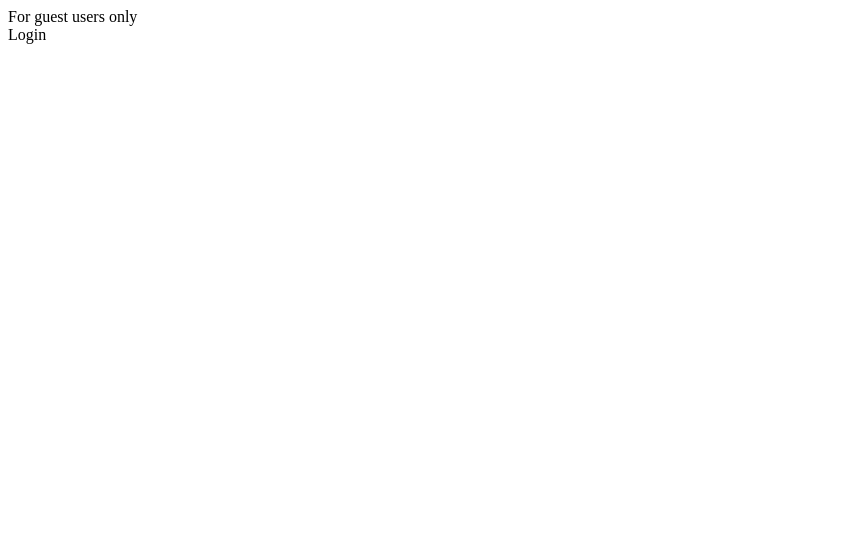
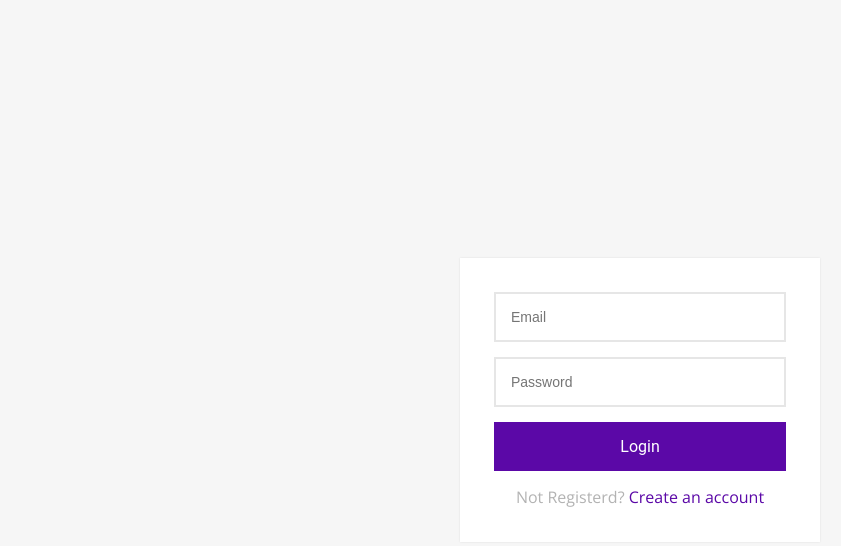
Before and after one commit to Mosab97/laravel-react-full-stack, a React (Vite) app in the folder react/: page /login in a window 1280 px wide. Shown: the top 546 px of the page, without its empty margins (0-841 px from the left). Built offline with nearby package versions, Linux system fonts and the light colour scheme.

Commit message:
create default layout

```diff
--- a/react/src/components/DefaultLayout.jsx
+++ b/react/src/components/DefaultLayout.jsx
@@ -1,5 +1,5 @@
 import React from "react";
-import { Navigate, Outlet } from "react-router-dom";
+import { Link, Navigate, Outlet } from "react-router-dom";
 import { useStateContext } from "../contexts/ContextProvider";
 
 export default function DefaultLayout() {
@@ -8,10 +8,29 @@
   if (!token) {
     return <Navigate to="/login" />;
   }
+  const onLogout = (ev) => {
+    ev.preventDefualt();
+  };
   return (
-    <div>
-      DefaultLayout
-      <Outlet />
+    <div id="defaultLayout">
+      <aside>
+        <Link to="/dashboard">Dashboard</Link>
+        <Link to="/users">Users</Link>
+      </aside>
+      <div className="content">
+        <header>
+          <div>Header</div>
+          <div>
+            {user.name}
+            <a href="#" onClick={onLogout} className="btn-logout">
+              Logout
+            </a>
+          </div>
+        </header>
+        <main>
+          <Outlet />
+        </main>
+      </div>
     </div>
   );
 }
--- a/react/src/components/GuestLayout.jsx
+++ b/react/src/components/GuestLayout.jsx
@@ -11,7 +11,6 @@
   return (
     <div>
       <div>
-        For guest users only
         <Outlet />
       </div>
     </div>
--- a/react/src/contexts/ContextProvider.jsx
+++ b/react/src/contexts/ContextProvider.jsx
@@ -8,7 +8,9 @@
 });
 
 export const ContextProvider = ({ children }) => {
-  const [user, setUser] = useState();
+  const [user, setUser] = useState({
+    name: "Mosab",
+  });
   const [token, _setToke] = useState(localStorage.getItem("ACCESS_TOKEN"));
   const setToken = (token) => {
     _setToke(token);
--- a/react/src/index.css
+++ b/react/src/index.css
@@ -0,0 +1,256 @@
+@import url("https://fonts.googleapis.com/css2?family=Open+Sans:ital,wght@0,300;0,400;0,500;0,600;0,700;0,800;1,300;1,400;1,500;1,600;1,700;1,800&display=swap");
+
+/* @tailwind base;
+@tailwind components;
+@tailwind utilities; */
+
+* {
+  box-sizing: border-box;
+}
+html,
+body,
+#root,
+#defaultLayout,
+#guestLayout {
+  min-height: 100vh;
+}
+
+h1,
+h2,
+h3,
+h4,
+h5,
+h6,
+p {
+  margin: 0;
+}
+
+body {
+  font-family: "Open Sans", sans-serif;
+  margin: 0;
+  padding: 0;
+  font-size: 14px;
+  color: #212121;
+  background-color: #f6f6f6;
+}
+
+input {
+  outline: 0;
+  background: #ffffff;
+  width: 100%;
+  border: 2px solid #e6e6e6;
+  margin: 0 0 15px;
+  padding: 15px;
+  box-sizing: border-box;
+  font-size: 14px;
+  transition: all 0.3s;
+}
+
+input:focus {
+  border-color: #5b08a7;
+}
+
+.btn,
+.btn-add,
+.btn-edit,
+.btn-delete {
+  font-family: "Roboto", sans-serif;
+  outline: 0;
+  background: #5b08a7;
+  border: 0;
+  text-decoration: none;
+  padding: 15px;
+  color: #ffffff;
+  font-size: 16px;
+  -webkit-transition: all 0.3 ease;
+  transition: all 0.3 ease;
+  cursor: pointer;
+}
+
+.btn-block {
+  width: 100%;
+}
+
+.btn-add,
+.btn-edit,
+.btn-delete {
+  padding: 0.5rem 0.75rem;
+  font-size: 14px;
+  border-radius: 4px;
+}
+.btn-add {
+  background-color: #00a762;
+}
+.btn-delete {
+  background-color: #b72424;
+}
+
+.btn-logout {
+  text-decoration: none;
+  padding: 0.75rem 1.5rem;
+  color: #212121;
+  transition: all 0.3s;
+  border-radius: 6px;
+}
+.btn-logout:hover {
+  background-color: rgba(0, 0, 0, 0.1);
+}
+
+.btn:hover,
+.btn:active,
+.btn:focus {
+  background: #5b08a7;
+}
+
+.text-center {
+  text-align: center;
+}
+
+table {
+  width: 100%;
+  border-spacing: 0;
+  border-collapse: collapse;
+}
+
+table > thead > tr > th {
+  text-align: left;
+  padding: 0.5rem 0.5rem;
+  background-color: #efefef;
+}
+
+table > tbody > tr > td {
+  padding: 0.5rem 0.5rem;
+  border-bottom: 1px solid #efefef;
+  white-space: nowrap;
+}
+
+.card {
+  background-color: #fff;
+  border-radius: 0.5rem;
+  box-shadow: 1px 1px 3px rgba(0, 0, 0, 0.1);
+  padding: 1.25rem 1.5rem;
+  margin-bottom: 1rem;
+  margin-top: 0.5rem;
+}
+
+.alert {
+  padding: 1rem;
+  background-color: #ff4040;
+  color: white;
+  border-radius: 0.5rem;
+  margin-bottom: 1rem;
+}
+
+.notification {
+  position: fixed;
+  right: 1rem;
+  bottom: 1rem;
+  z-index: 100;
+  padding: 1rem 1.5rem;
+  background-color: #00a762;
+  color: white;
+  border-radius: 0.5rem;
+}
+
+/* Login/Signup forms*/
+
+.login-signup-form {
+  height: 100vh;
+  display: flex;
+  justify-content: center;
+  align-items: center;
+}
+
+.login-signup-form .form {
+  width: 360px;
+  position: relative;
+  z-index: 1;
+  background: #ffffff;
+  max-width: 360px;
+  padding: 34px;
+  box-shadow: 0 0 2px 0 rgba(0, 0, 0, 0.1);
+}
+
+.login-signup-form .title {
+  font-size: 20px;
+  margin-bottom: 1rem;
+  text-align: center;
+}
+
+.login-signup-form .form .message {
+  margin: 15px 0 0;
+  color: #b3b3b3;
+  font-size: 16px;
+  text-align: center;
+}
+
+.login-signup-form .form .message a {
+  color: #5b08a7;
+  text-decoration: none;
+}
+
+/* Login/Signup form */
+
+#defaultLayout {
+  display: flex;
+}
+
+#defaultLayout aside {
+  width: 240px;
+  background-color: #5b08a7;
+  padding: 1rem;
+}
+
+#defaultLayout aside > a {
+  display: block;
+  padding: 0.75rem 1rem;
+  border-radius: 6px;
+  color: white;
+  text-decoration: none;
+  transition: all 0.2s;
+}
+
+#defaultLayout aside > a:hover {
+  background-color: rgba(0, 0, 0, 0.2);
+}
+
+#defaultLayout .content {
+  flex: 1;
+}
+
+#defaultLayout header {
+  height: 80px;
+  padding: 2rem 3rem;
+  background-color: white;
+  box-shadow: 1px 1px 2px rgba(0, 0, 0, 0.2);
+  display: flex;
+  justify-content: space-between;
+  align-items: center;
+}
+
+#defaultLayout main {
+  padding: 2rem;
+}
+
+.animated {
+  -webkit-animation-duration: 0.3s;
+  animation-duration: 0.3s;
+  -webkit-animation-fill-mode: both;
+  animation-fill-mode: both;
+}
+
+.fadeInDown {
+  -webkit-animation-name: fadeInDown;
+  animation-name: fadeInDown;
+}
+
+@keyframes fadeInDown {
+  0% {
+    opacity: 0;
+    transform: translateY(-20px);
+  }
+  100% {
+    opacity: 1;
+    transform: translateY(0);
+  }
+}
--- a/react/src/views/Login.jsx
+++ b/react/src/views/Login.jsx
@@ -1,5 +1,23 @@
 import React from "react";
+import { Link } from "react-router-dom";
+import Signup from "./Signup";
 
 export default function Login() {
-    return <div>Login</div>;
+  const onSubmit = (ev) => {
+    ev.preventDefualt();
+  };
+  return (
+    <div className="login-signup-form animated fadeInDown">
+      <div className="form">
+        <form onSubmit={onSubmit}>
+          <input type="email" placeholder="Email" />
+          <input type="password" placeholder="Password" />
+          <button className="btn btn-block">Login</button>
+          <p className="message">
+            Not Registerd? <Link to="/signup">Create an account</Link>
+          </p>
+        </form>
+      </div>
+    </div>
+  );
 }
```
